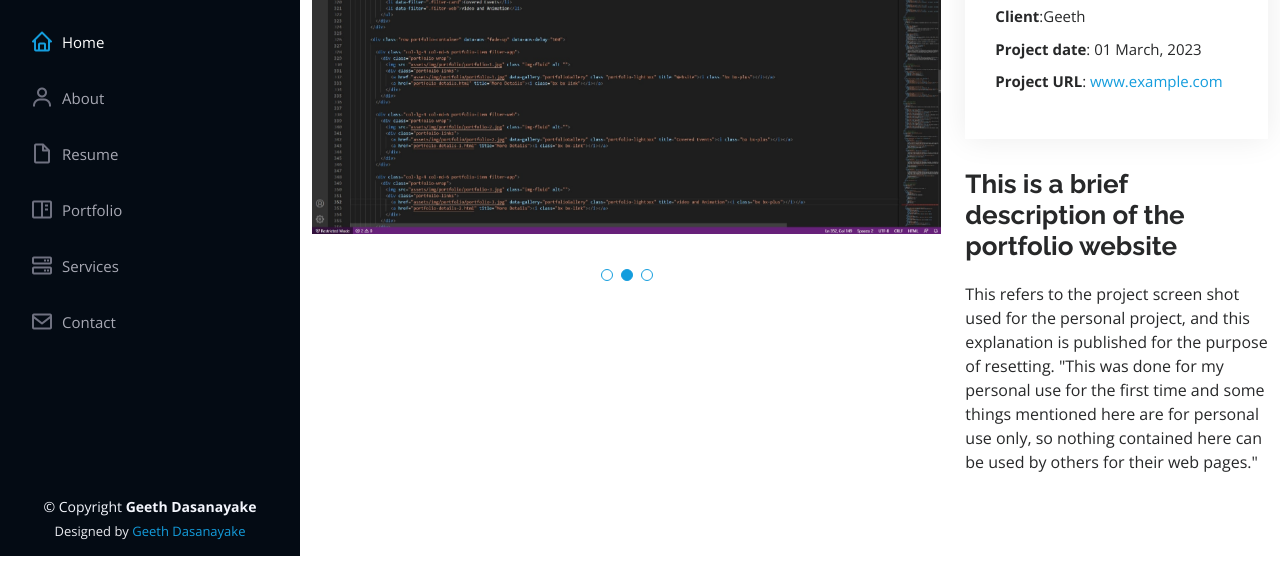
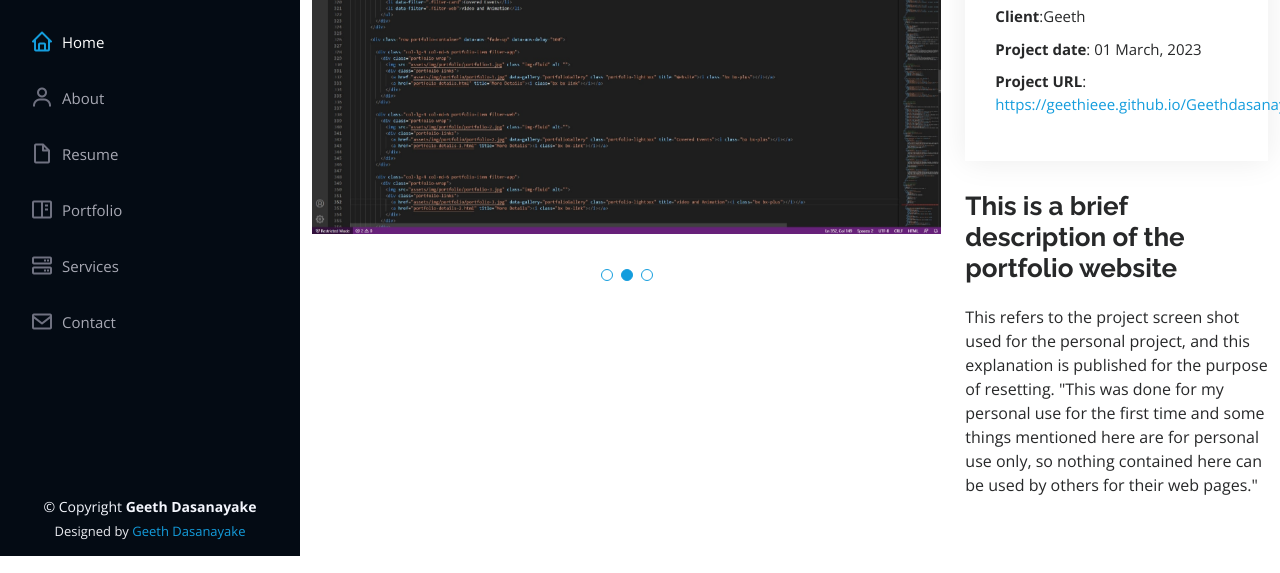
Before and after one commit to GeethIEEE/Geethdasanayake, a plain HTML site: page portfolio-details.html in a window 1280 px wide. Shown: the part 244-817 px from the top of the page. Drawn offline with nearby package versions, Linux system fonts and the light colour scheme.

Commit message:
Update portfolio-details.html

```diff
--- a/portfolio-details.html
+++ b/portfolio-details.html
@@ -112,7 +112,7 @@
                 <li><strong>Category</strong>: Web design</li>
                 <li><strong>Client</strong>:Geeth</li>
                 <li><strong>Project date</strong>: 01 March, 2023</li>
-                <li><strong>Project URL</strong>: <a href="#">www.example.com</a></li>
+                <li><strong>Project URL</strong>: <a href="#">https://geethieee.github.io/Geethdasanayake/</a></li>
               </ul>
             </div>
             <div class="portfolio-description">
```
